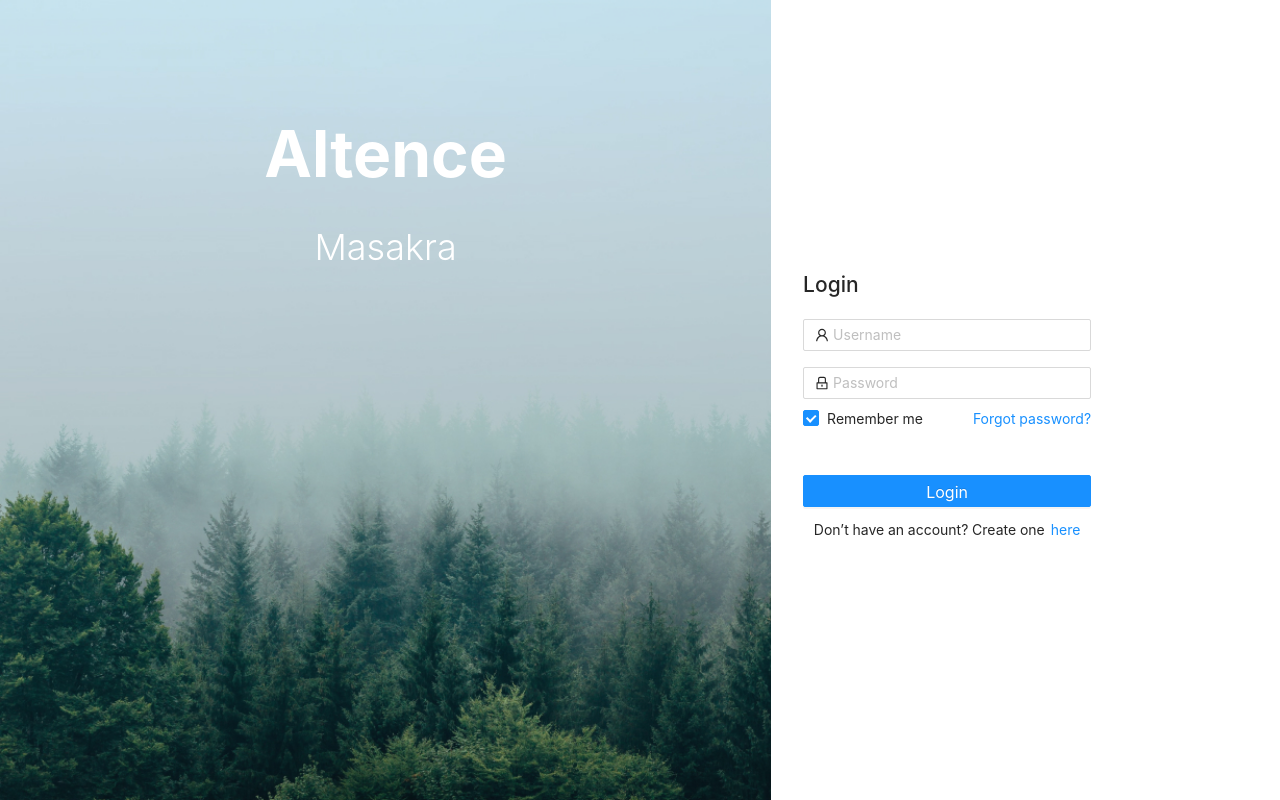
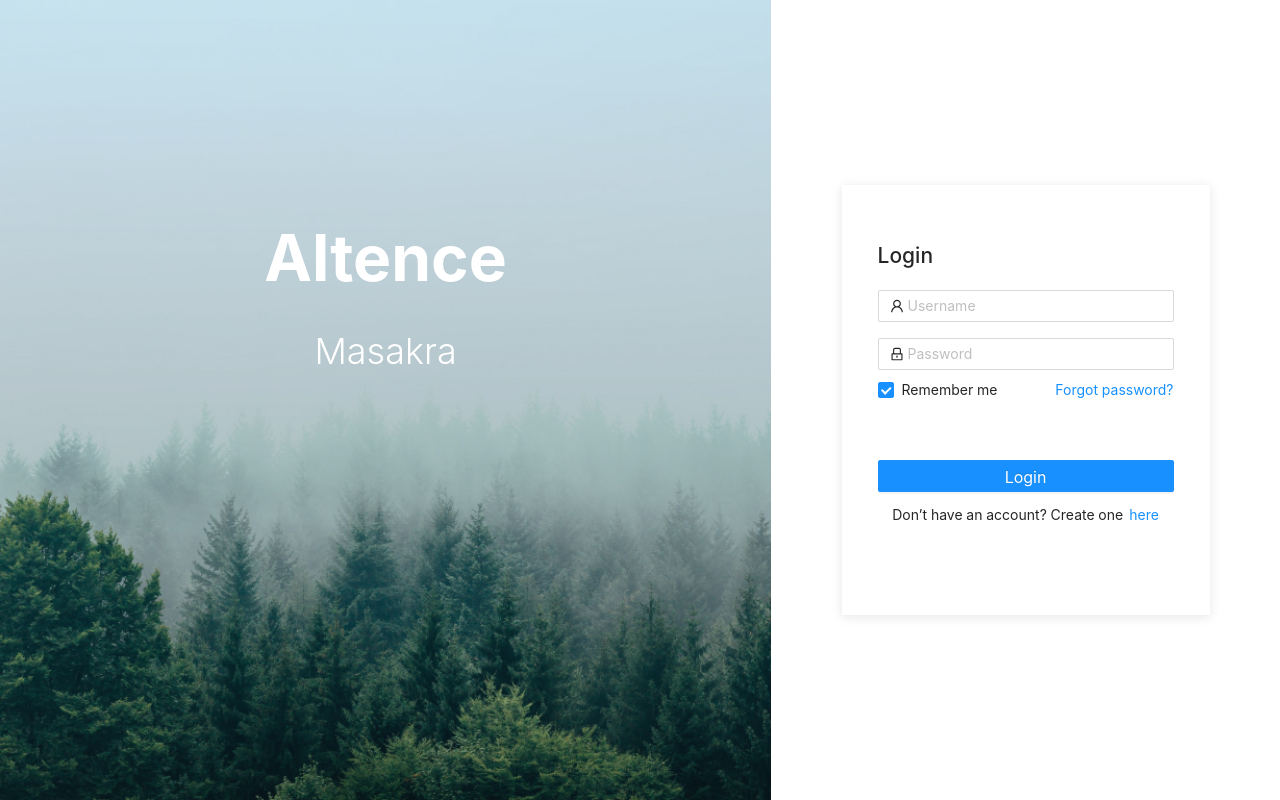
Before and after one commit to dev0614/dashboard-template, a React (Create React App) app: page /login in a window 1280 px wide. Built offline with nearby package versions, Linux system fonts and the light colour scheme.

Commit message:
fix(login): update styles for desktop

```diff
--- a/src/components/auth/form/LoginForm.tsx
+++ b/src/components/auth/form/LoginForm.tsx
@@ -21,10 +21,13 @@ const LoginForm: React.FC = () => {
         initialValues={{ remember: true }}
         onFinish={handleSubmit}
       >
-        <S.FormInput name="username" rules={[{ required: true, message: 'Please input your Username!' }]}>
+        <S.FormInput
+          name="username"
+          rules={[{ required: true, message: 'Please input users name or delete this field' }]}
+        >
           <Input prefix={<UserOutlined className="site-form-item-icon" />} placeholder="Username" />
         </S.FormInput>
-        <S.FormInput name="password" rules={[{ required: true, message: 'Please input your Password!' }]}>
+        <S.FormInput name="password" rules={[{ required: true, message: 'Wrong login or password' }]}>
           <Input prefix={<LockOutlined className="site-form-item-icon" />} type="password" placeholder="Password" />
         </S.FormInput>
 
--- a/src/components/auth/form/LoginFormStyles.ts
+++ b/src/components/auth/form/LoginFormStyles.ts
@@ -1,10 +1,18 @@
 import styled from 'styled-components';
 import { Form, Button } from 'antd';
+import theme from '../../../styles/theme';
 
 export const FormDiv = styled.div`
   width: 22rem;
   background: white;
   padding: 1.25rem 2rem 0.75rem 2rem;
+
+  @media ${theme.media.md} {
+    width: 23rem;
+    height: 26.875rem;
+    box-shadow: 0px 2px 10px rgb(132 132 132 / 20%);
+    padding: 3.375rem 2.25rem 3.75rem 2.25rem;
+  }
 `;
 
 export const FormStyled = styled(Form)``;
@@ -22,6 +30,10 @@ export const RememberMeContainer = styled(Form.Item)`
   .ant-form-item-control-input-content {
     display: flex;
     justify-content: space-between;
+  }
+
+  @media ${theme.media.md} {
+    margin-bottom: 3.375rem;
   }
 `;
 
--- a/src/components/auth/logo/LoginLogoStyles.ts
+++ b/src/components/auth/logo/LoginLogoStyles.ts
@@ -1,10 +1,15 @@
 import styled from 'styled-components';
+import theme from '../../../styles/theme';
 
 export const LogoDiv = styled.div`
   padding: 6.5rem 0 7.625rem 0;
   display: flex;
   align-items: center;
   flex-flow: column;
+
+  @media ${theme.media.md} {
+    padding: 13rem 0 0 0;
+  }
 `;
 
 export const CompanyLogo = styled.a`
--- a/src/components/layouts/login/LoginLayoutStyles.ts
+++ b/src/components/layouts/login/LoginLayoutStyles.ts
@@ -1,5 +1,6 @@
 import styled from 'styled-components';
 import loginPicture from '../../../assets/images/loginPicture.jpg';
+//import theme from '../../../styles/theme';
 
 export const LoginLayoutStyled = styled.div`
   display: flex;
@@ -10,7 +11,6 @@ export const LoginLayoutStyled = styled.div`
 export const LoginBackgroundContainer = styled.div`
   display: flex;
   flex-direction: column;
-  justify-items: center;
   align-items: center;
   height: 100vh;
   width: 100vw;
@@ -26,7 +26,7 @@ export const LoginLogoContainer = styled.div`
 
 export const LoginFormContainer = styled.div`
   display: flex;
-  justify-items: center;
+  justify-content: center;
   align-items: center;
-  width: 66vw;
+  width: 66%;
 `;
```
